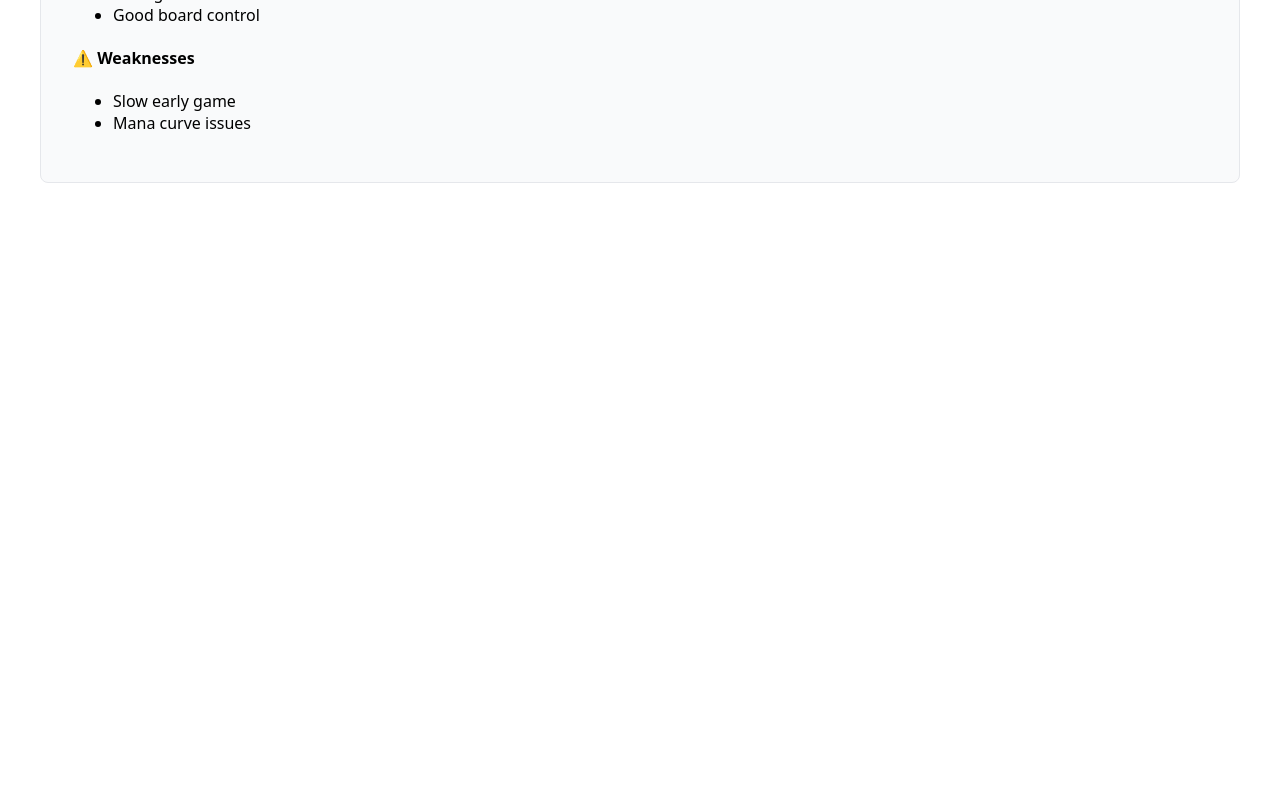
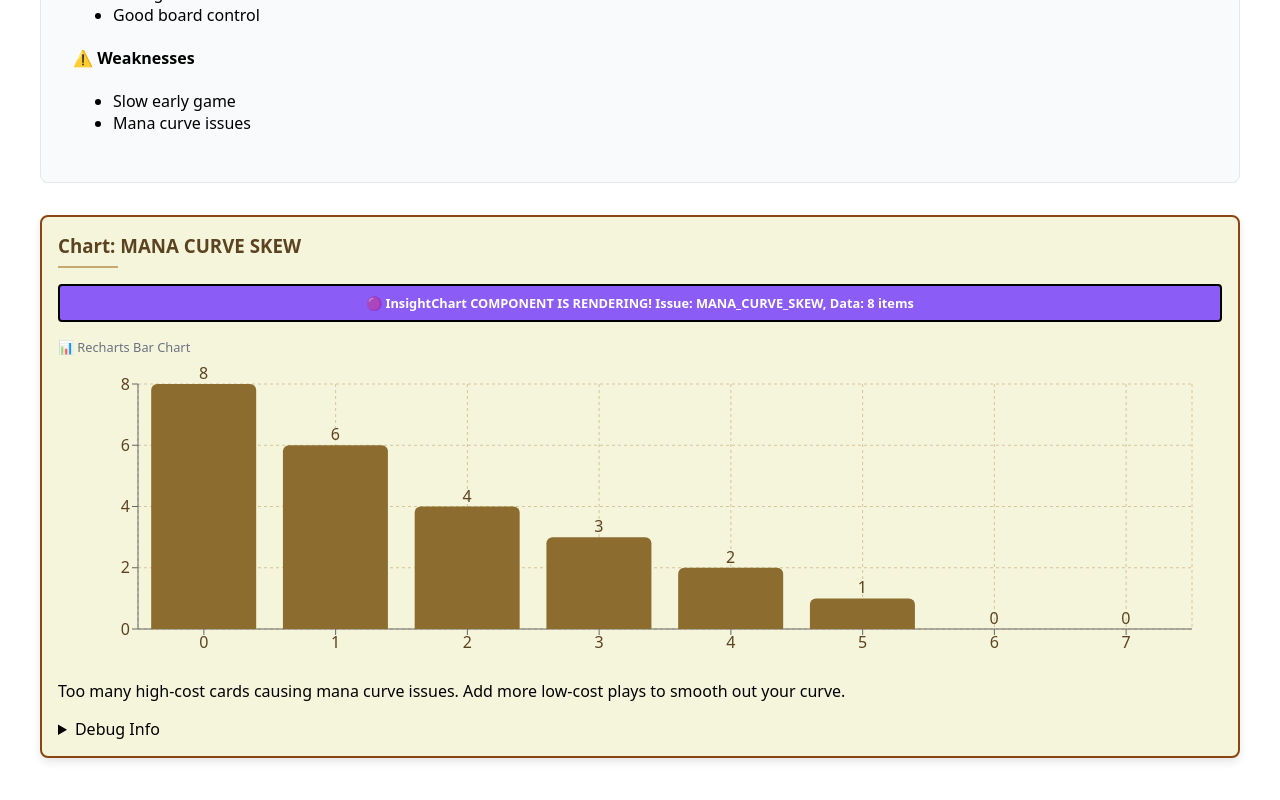
Before and after one commit to alanherron/scrylytics, a Next.js app: page /insights in a window 1280 px wide. Shown: the part 1020-1820 px from the top of the page. Before the commit the page ends 1235 px from the top, so only its background shows below. Built offline with nearby package versions, Linux system fonts and the light colour scheme.

Commit message:
🎯 Add InsightChart component to insights page
- Import and render the actual InsightChart component
- Charts should now display properly
- Fix the missing chart rendering issue

```diff
--- a/app/insights/page.tsx
+++ b/app/insights/page.tsx
@@ -3,6 +3,7 @@
 import React, { useMemo, useState } from 'react';
 import { PREBUILT_DECKS, analyzeDeck } from '../../lib/ai/insightEngine';
 import { BarChart, Bar, XAxis, YAxis, ResponsiveContainer, Tooltip } from 'recharts';
+import InsightChart from '../../components/InsightChart';
 
 const SimpleHtmlChart = () => {
   return (
@@ -192,6 +193,17 @@ export default function InsightsPage() {
           )}
         </div>
       )}
+
+      {result && result.issue !== 'ERROR' && (
+        <div style={{marginTop:"2rem"}}>
+          <InsightChart
+            issue={result.issue as any}
+            data={result.data || []}
+            caption={result.caption}
+            title={`Chart: ${result.issue.replace(/_/g, ' ')}`}
+          />
+        </div>
+      )}
     </div>
   );
 }
```
